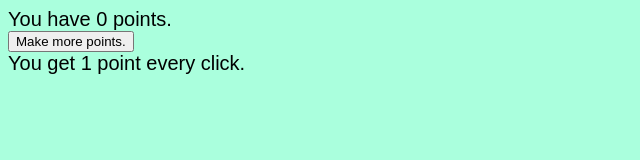
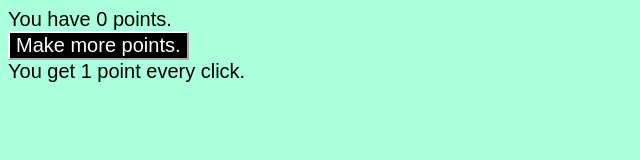
Before and after one commit to Katakana1/points, a plain HTML site: page index.html in a window 1280 px wide. Shown: the whole page, without its empty margins (0-640 px from the left). Drawn offline with Linux system fonts and the light colour scheme.

Commit message:
Update styles.css

```diff
--- a/styles.css
+++ b/styles.css
@@ -3,3 +3,10 @@ body {
   font-size: 20px;
   font-family: "Arial";
 }
+button {
+  font-family: arial;
+  font-size: 20;
+  background-color: black;
+  color: white;
+  border-color: white;
+}
```
